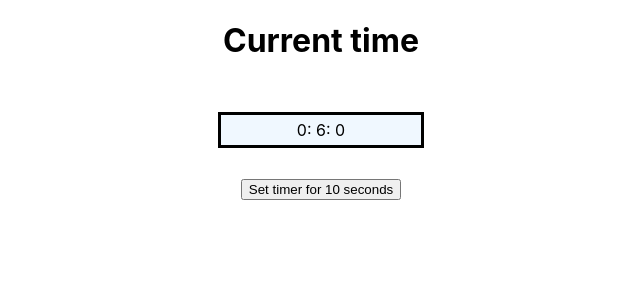
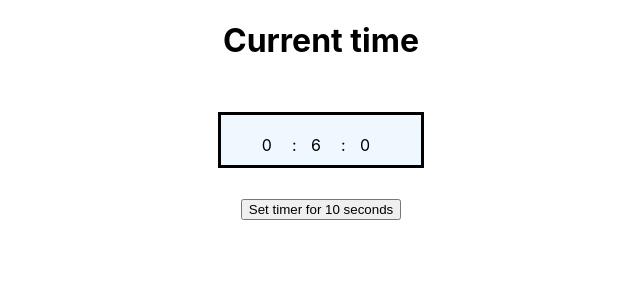
Before and after one commit to soniaortiz/clock, a React (Create React App) app: page / in a window 1280 px wide. Shown: the top 300 px of the page, without its empty margins (319-959 px from the left). Built offline with nearby package versions, Linux system fonts and the light colour scheme.

Commit message:
update styles, set aria-label

```diff
--- a/src/components/Clock.jsx
+++ b/src/components/Clock.jsx
@@ -1,6 +1,7 @@
 import React from 'react'
 import './styles.css'
 const second = 1000;
+
 export class Clock extends React.Component {
 
     constructor(props) {
@@ -29,7 +30,7 @@ export class Clock extends React.Component {
             } else {
                 window.alert(`Time's up`)
                 clearInterval(intervalId)
-                this.setState({timer: second * 10})
+                this.setState({ timer: second * 10 })
             }
         }, second)
     }
@@ -39,10 +40,10 @@ export class Clock extends React.Component {
         return (<div>
             <h1>Current time</h1>
 
-            <div className='clockContainer'>
-                <span>{time.getHours()}</span>
-                : <span> {time.getMinutes()}</span>
-                : <span>{time.getSeconds()}</span>
+            <div className='clockContainer' aria-label='Digital clock' tabIndex='0'>
+                <span tabIndex='0'>{time.getHours()}</span>
+                : <span tabIndex='0'> {time.getMinutes()}</span>
+                : <span tabIndex='0'>{time.getSeconds()}</span>
 
             </div>
 
--- a/src/components/styles.css
+++ b/src/components/styles.css
@@ -1,15 +1,16 @@
-span{
-    /* border: solid 1px; */
-    margin: '3px';
-    padding: '3px'
-}
 
 .clockContainer{
     display: inline-block;
-    height: 30px;
+    height: 50px;
     width: 200px;
     border: solid;
     background-color: aliceblue;
     margin: 30px;
     align-content: center;
 }
+
+span{
+    display: inline-block;
+    margin: 10px 10px 0 0;
+    padding: 5px 10px
+}
```
